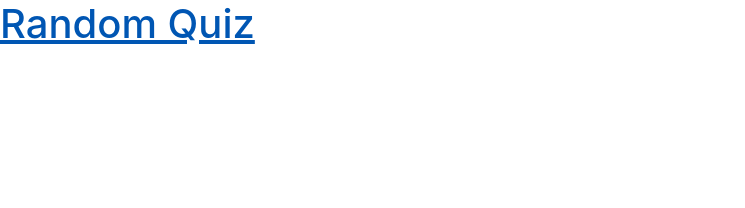
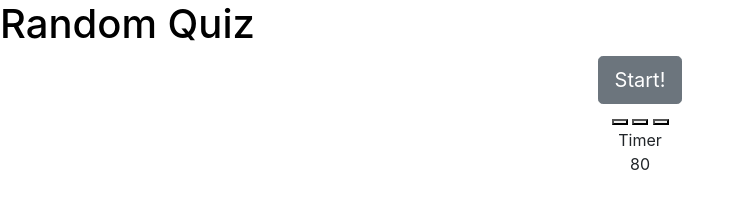
Before and after one commit to JessicaDao/UWBC-CodeQuiz, a plain HTML site: page index.html in a window 1280 px wide. Shown: the whole page, without its empty margins (0-745 px from the left). Drawn offline with nearby package versions, Linux system fonts and the light colour scheme.

Commit message:
buttons on page

```diff
--- a/index.html
+++ b/index.html
@@ -13,7 +13,24 @@
         <a href="index.html"><h1>Random Quiz</h1></a>
       </header>
     <div id="container">
-
+        <div class="col-md-12 text-center">
+<!--Start-->
+            <button type="button" id="start" class="btn btn-secondary btn-lg">Start!</button>
+            <div id="quiz" class="hidden">
+<!--Questions-->
+                <div id="question"></div>
+<!--Choice buttons-->
+                <div id="choices">
+                  <button class="choice" id="A" onclick="checkAnswer('A')"></button>
+                  <button class="choice" id="B" onclick="checkAnswer('B')"></button>
+                  <button class="choice" id="C" onclick="checkAnswer('C')"></button>
+                </div>
+<!--Timer-->
+                <div id="timer">Timer
+                  <div id="timeLeft">80</div>
+                </div>
+              </div>
+        </div>
     </div>
     <script src="script.js"></script>
 </body>
--- a/style.css
+++ b/style.css
@@ -0,0 +1,4 @@
+a:link {
+    text-decoration:none;
+    color: black;
+}
```
